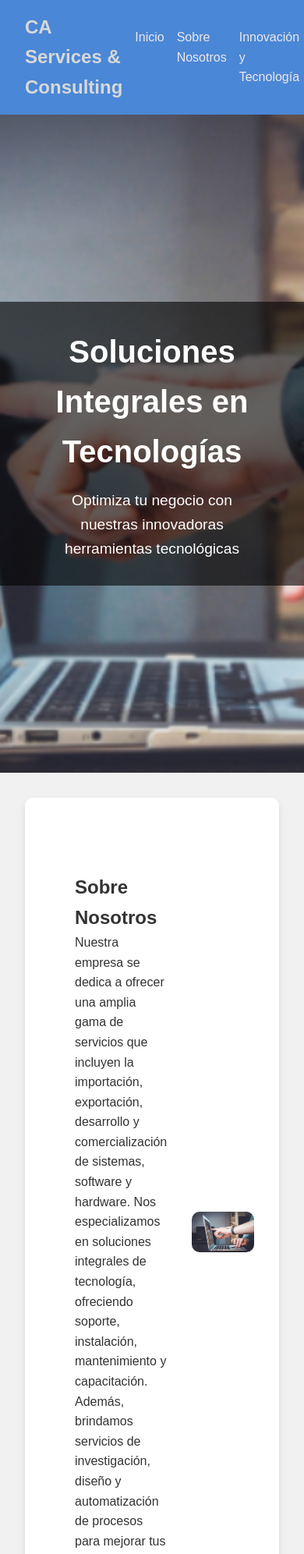
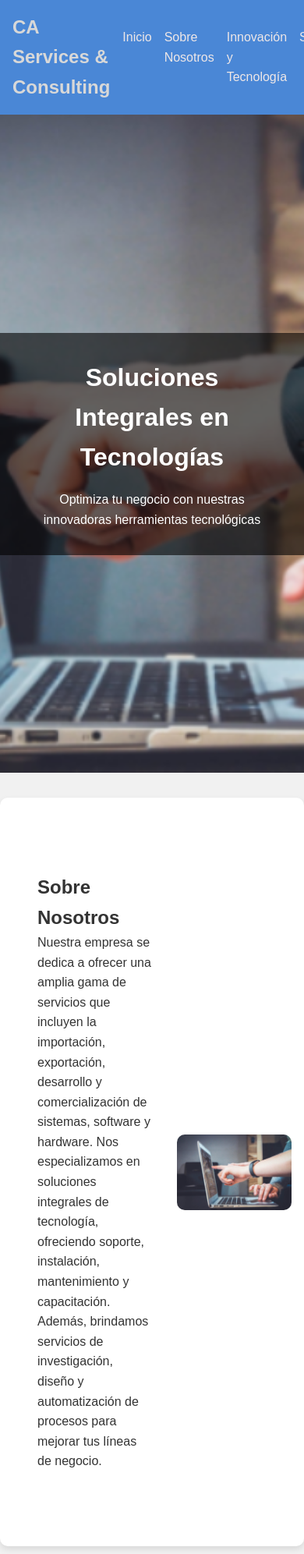
Before and after one commit to facundayy/CA-Services-Consulting, a website: page index.html in a window 390 px wide. Shown: the top 1993 px of the page at 78% size. Drawn offline with Linux system fonts and the light colour scheme; files whose address does not match are found by name.

Commit message:
Actualizar estilos en styles.css

```diff
--- a/styles.css
+++ b/styles.css
@@ -1,3 +1,4 @@
+/* Estilos base para todos los dispositivos */
 * {
     margin: 0;
     padding: 0;
@@ -26,6 +27,9 @@ body::before {
 .container {
     position: relative;
     z-index: 2;
+    max-width: 1200px;
+    margin: auto;
+    padding: 0 2rem;
 }
 
 header {
@@ -38,9 +42,6 @@ header .container {
     display: flex;
     justify-content: space-between;
     align-items: center;
-    max-width: 1200px;
-    margin: auto;
-    padding: 0 2rem;
 }
 
 header h1 {
@@ -91,81 +92,59 @@ header nav ul li a:hover {
     font-size: 1.2rem;
 }
 
-
 .section {
     padding: 4rem 0;
     background: #ffffff;
     border-radius: 10px;
     box-shadow: 0 4px 8px rgba(0, 0, 0, 0.1);
-    transition: all 0.3s ease;
-    margin: 2rem;
+    margin: 2rem 0; /* Margen ajustado para dispositivos móviles */
 }
 
-.section:hover {
-    box-shadow: 0 8px 16px rgba(0, 0, 0, 0.2);
+.container.sobre-nosotros-container,
+.container.innovacion-tecnologia-container {
+    display: flex;
+    flex-wrap: wrap;
+    align-items: center;
+    justify-content: center;
 }
 
-.container {
-    max-width: 1200px;
-    margin: auto;
-    padding: 0 2rem;
-}
-
-.sobre-nosotros-container,
-.innovacion-tecnologia-container {
-    display: flex;
-    align-items: center;
-    flex-wrap: wrap;
-    margin-bottom: 2rem;
-}
-
-.sobre-nosotros-container .content,
-.innovacion-tecnologia-container .content {
+.content {
     flex: 1;
     padding: 2rem;
 }
 
-.sobre-nosotros-container .image-container,
-.innovacion-tecnologia-container .image-container {
+.image-container {
     flex: 1;
     display: flex;
     justify-content: center;
     align-items: center;
 }
 
-.sobre-nosotros-container img,
-.innovacion-tecnologia-container img {
+.image-container img {
     max-width: 100%;
     border-radius: 10px;
     transition: transform 0.3s ease;
 }
 
-.sobre-nosotros-container img:hover,
-.innovacion-tecnologia-container img:hover {
+.image-container img:hover {
     transform: scale(1.05);
 }
-
 
 .servicios-container {
     text-align: center;
 }
 
-.servicios-titulo {
-    text-align: center;
-    margin-bottom: 2rem;
-}
-
 .services-wrapper {
     display: flex;
-    justify-content: space-between;
     flex-wrap: wrap;
+    justify-content: space-around;
     margin-top: 2rem;
 }
 
 .services-wrapper .service {
     flex: 1;
     margin: 1rem;
-    max-width: 30%;
+    max-width: calc(33% - 2rem); /* Ancho ajustado para dispositivos móviles */
     text-align: center;
     padding: 2rem;
     background: #fff;
@@ -273,3 +252,30 @@ form button:hover {
 .redes-sociales a:hover img {
     transform: scale(1.1);
 }
+
+/* Media query para dispositivos móviles */
+@media (max-width: 768px) {
+    .container {
+        padding: 0 1rem; /* Ajusta el padding general */
+    }
+
+    header .container {
+        padding: 0 1rem; /* Ajusta el padding del encabezado */
+    }
+
+    .hero-section h2 {
+        font-size: 2rem; /* Ajusta el tamaño del título en la sección hero */
+    }
+
+    .hero-section p {
+        font-size: 1rem; /* Ajusta el tamaño del texto en la sección hero */
+    }
+
+    .services-wrapper .service {
+        max-width: calc(50% - 2rem); /* Ajusta el ancho máximo de los servicios */
+    }
+
+    form {
+        padding: 1rem; /* Ajusta el padding del formulario */
+    }
+}
```
